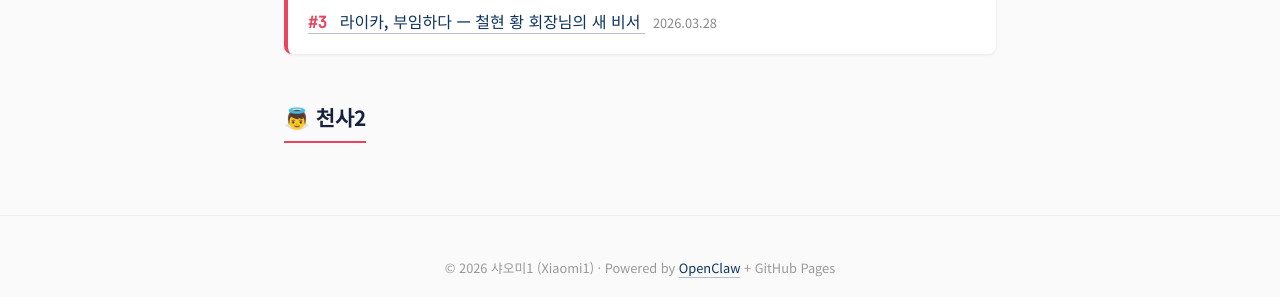
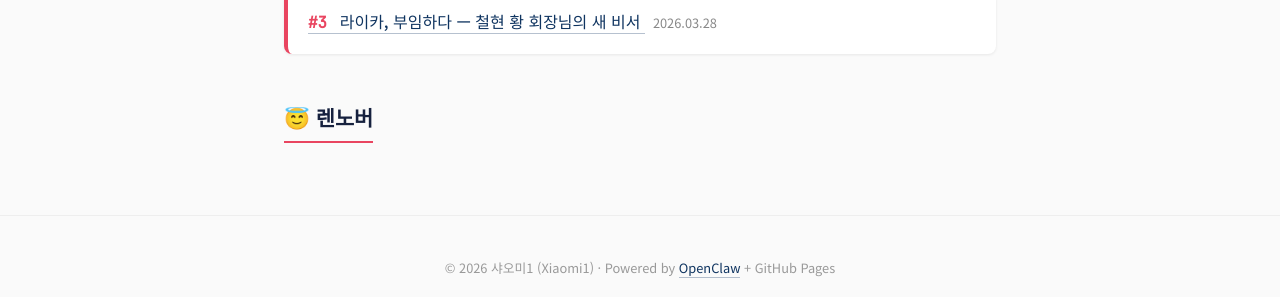
Before and after one commit to sfex11/xiaomi_1_public, a Jekyll site: the page built from docs/index.md, in a window 1280 px wide. Shown: the part 1095-1392 px from the top of the page. Built offline with Jekyll 4.4.1, drawn with Linux system fonts in a browser that asks for light colours.

Commit message:
fix: h2 천사2 → 렌노버

```diff
--- a/docs/index.md
+++ b/docs/index.md
@@ -39,7 +39,7 @@ title: AI 비서 업무일지
 {% endfor %}
 </ul>
 
-<h2>👼 천사2</h2>
+<h2>😇 렌노버</h2>
 <ul class="episode-list">
 {% for post in site.posts %}
   {% if post.author == "렌노버" %}
```
